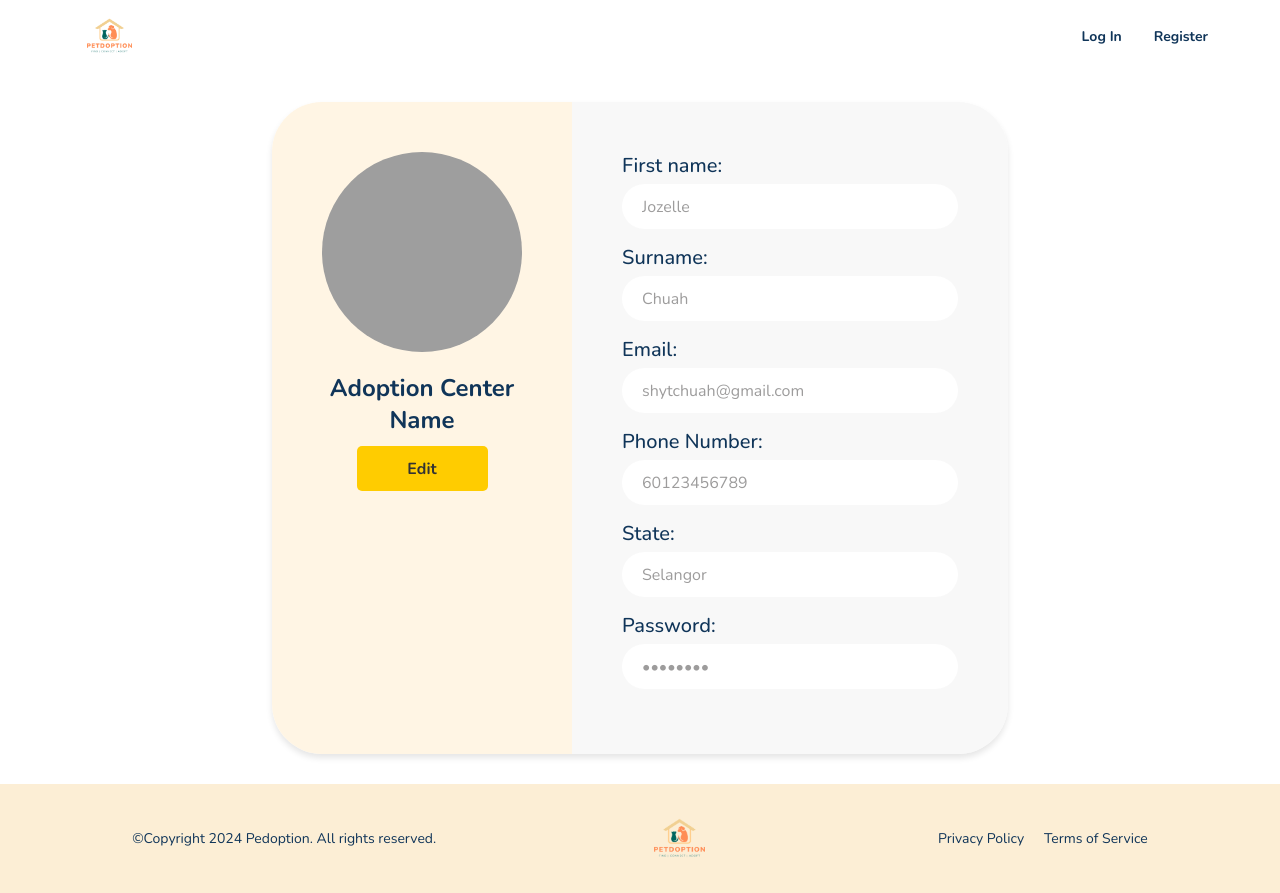
After one commit to ariakhg/petdoption, a PHP site: page /userProfile.php in a window 1280 px wide. The commit adds this page. Run offline with PHP 8.4, Linux system fonts and the light colour scheme; grey boxes are pictures that could not be loaded.

Commit message:
update db and add petprofile frontend

```diff
--- a/config/chatbox_db.php
+++ b/config/chatbox_db.php
@@ -1,4 +1,4 @@
-<!-- 6 -->
+<!-- 8 -->
 
 <?php
 require 'connection.php';
--- a/config/reports_db.php
+++ b/config/reports_db.php
@@ -1,4 +1,4 @@
-<!-- 7 -->
+<!-- 9 -->
 
 <?php
 require 'connection.php';
--- a/config/reviewratings_db.php
+++ b/config/reviewratings_db.php
@@ -1,4 +1,4 @@
-<!-- 8 -->
+<!-- 10 -->
 
 <?php
 require 'connection.php';
--- a/config/volunteering_db.php
+++ b/config/volunteering_db.php
@@ -1,4 +1,4 @@
-<!-- 9 -->
+<!-- 11 -->
 
 <?php
 require 'connection.php';
--- /dev/null
+++ b/navbar.php
@@ -0,0 +1,73 @@
+<?php
+if (session_status() === PHP_SESSION_NONE) {
+    session_start();
+}
+
+// Function to get user profile data
+function getUserProfile($conn, $userId, $role) {
+    try {
+        if ($role === 'User') {
+            $stmt = $conn->prepare("SELECT Name, ProfilePic FROM individualusers WHERE User_ID = ?");
+        } else if ($role === 'Center') {
+            $stmt = $conn->prepare("SELECT CenterName as Name, ProfilePic FROM adoptioncenters WHERE Center_ID = ?");
+        } else {
+            $stmt = $conn->prepare("SELECT Name, ProfilePic FROM admin WHERE Admin_ID = ?");
+        }
+
+        $stmt->execute([$userId]);
+        return $stmt->fetch(PDO::FETCH_ASSOC);
+    } catch (PDOException $e) {
+        error_log("Error fetching profile: " . $e->getMessage());
+        return null;
+    }
+}
+
+// Get user profile if logged in
+$userProfile = null;
+if (isset($_SESSION['user_id']) && isset($_SESSION['role'])) {
+    require_once 'config/connection.php';
+    $userProfile = getUserProfile($conn, $_SESSION['user_id'], $_SESSION['role']);
+}
+?>
+
+<nav class="navbar">
+    <div class="nav-container">
+        <!-- Left side of navbar -->
+        <div class="nav-links">
+            <img src="assets/logo.png" alt="Petdoption Logo">
+            <?php if (isset($_SESSION['role'])): ?>
+                <?php if ($_SESSION['role'] === 'User'): ?>
+                    <a href="findAPet.php">Find a Pet</a>
+                    <a href="listAPet.php">List a Pet</a>
+                    <a href="volunteer.php">Volunteer</a>
+                <?php elseif ($_SESSION['role'] === 'Center'): ?>
+                    <a href="listAPet.php">List a Pet</a>
+                <?php elseif ($_SESSION['role'] === 'Admin'): ?>
+                    <a href="adminDashboard.php">Admin Dashboard</a>
+                <?php endif; ?>
+            <?php endif; ?>
+        </div>
+
+        <!-- Right side of navbar -->
+        <div class="nav-links">
+            <?php if (isset($_SESSION['role'])): ?>
+                <?php if ($_SESSION['role'] === 'User'): ?>
+                    <a class="nav-bar-icon" href="">
+                        <img src="assets/saved-pets-icon.png" alt="Saved Pets">
+                    </a>
+                    <a class="nav-bar-icon" href="">
+                        <img src="assets/chat-icon.png" alt="Chat">
+                    </a>
+                <?php endif; ?>
+                <a href="userProfile.php">
+                    <img class="nav-profile" src="<?php echo htmlspecialchars($userProfile['ProfilePic']); ?>"
+                    alt="Profile Picture">
+                </a>
+                <a href="handlers/logout.php">Log Out</a>
+            <?php else: ?>
+                <a href="login.php">Log In</a>
+                <a href="register.php">Register</a>
+            <?php endif; ?>
+        </div>
+    </div>
+</nav>
--- a/register.php
+++ b/register.php
@@ -99,7 +99,7 @@ if ($_SERVER["REQUEST_METHOD"] == "POST") {
         <div class="nav-container">
             <div class="nav-links">
                 <img src="assets/logo.png" alt="Petdoption Logo">
-                <a href="login.php">About us</a>
+                <a href="login.php#aboutus">About us</a>
             </div>
             <div class="nav-links">
                 <a href="login.php" class="btn-secondary">Log In</a>
--- /dev/null
+++ b/userProfile.php
@@ -0,0 +1,192 @@
+<php
+
+?>
+<html lang="en">
+<head>
+    <meta charset="UTF-8">
+    <meta name="viewport" content="width=device-width, initial-scale=1.0">
+    <title>Profile</title>
+    <link rel="stylesheet" href="styles.css">
+</head>
+<style>
+    /* body {
+        font-family: Arial, sans-serif;
+        margin: 0;
+        display: flex;
+        justify-content: center;
+        align-items: center;
+        height: 100vh;
+        background-color: #f7f7f7;
+    } */
+
+    .profile-card {
+        margin-left: auto;
+        margin-right: auto;
+        margin-top: 30px;
+        margin-bottom: 30px;
+        display: flex;
+        background-color: #ffffff;
+        box-shadow: 0 4px 6px rgba(0, 0, 0, 0.1);
+        border-radius: 50px;
+        overflow: hidden;
+        width: 736px;
+    }
+
+    .profile-left {
+        background-color: #fff5e4;
+        padding: 50px;
+        text-align: center;
+        flex: 1;
+    }
+
+    .profile-left img {
+        border-radius: 50%;
+        width: 200px;
+        height: 200px;
+        margin-bottom: 20px;
+    }
+
+    .profile-left h2 {
+        font-size: 24px;
+        color: #103559;
+        margin-bottom: 10px;
+    }
+
+    .profile-left button {
+        background-color: #ffcc00;
+        border: none;
+        border-radius: 5px;
+        padding: 10px 20px;
+        font-size: 1rem;
+        color: #333;
+        cursor: pointer;
+        transition: background-color 0.3s ease;
+    }
+
+    .profile-left button:hover {
+        background-color: #e6b800;
+    }
+
+    .profile-right {
+        background-color: #F8F8F8;
+        padding: 50px;
+        flex: 2;
+    }
+
+    .profile-right label {
+        display: block;
+        font-size: 20px;
+        font-weight: 500;
+        margin-bottom: 5px;
+        color: #103559;
+    }
+
+    .profile-right input {
+        height: 45px;
+        width: 100%;
+        padding: 10px;
+        padding-left: 20px;
+        border-radius: 50px;
+        background-color:#FFFFFF;
+        margin-bottom: 15px;
+        font-size: 16px;
+        color: #9D9C9C;
+    }
+
+    .profile-right input[disabled] {
+        background-color: #FFFFFF;
+    }
+
+    .btn-primary {
+        background-color: var(--yellowbtn);
+        padding: 0.6rem 1.2rem;
+        border: 1px solid #E7BD43;
+        cursor: pointer;
+        text-decoration: none;
+        font-size: 16px;
+        height: 45px;
+        width: 131px;
+        font-weight: bold;
+        border-radius: 50px;
+    }
+
+</style>
+<body>
+    <!-- Navigation Bar -->
+    <?php include 'navbar.php';?>
+
+    <div class="profile-card">
+        <div class="profile-left">
+            <img src="images/woman.png" alt="Profile Picture">
+            <h2 id="profile-title">Jozelle Chuah</h2>
+            <button id="edit-button" class="btn-primary">Edit</button>
+        </div>
+        <div class="profile-right">
+            <label for="first-name">First name:</label>
+            <input type="text" id="first-name" value="Jozelle" disabled>
+
+            <label for="surname">Surname:</label>
+            <input type="text" id="surname" value="Chuah" disabled>
+
+            <label for="email">Email:</label>
+            <input type="email" id="email" value="shytchuah@gmail.com" disabled>
+
+            <label for="phone">Phone Number:</label>
+            <input type="text" id="phone" value="60123456789" disabled>
+
+            <label for="state">State:</label>
+            <input type="text" id="state" value="Selangor" disabled>
+
+            <label for="password">Password:</label>
+            <input type="password" id="password" value="password" disabled>
+        </div>
+    </div>
+
+    <!-- Footer -->
+    <footer>
+        <div class="footer">
+            <p>&copy;Copyright 2024 Pedoption. All rights reserved.</p>
+            <img src="assets/logo.png" alt="Petdoption Logo" class="footer-logo">
+            <div>
+                <a href="#privacy">Privacy Policy</a>
+                <a href="#terms">Terms of Service</a>
+            </div>
+        </div>
+    </footer>
+    <script>
+        const editButton = document.getElementById('edit-button');
+        const inputs = document.querySelectorAll('.profile-right input');
+        const profileTitle = document.getElementById('profile-title');
+        const profileDetails = document.getElementById('profile-details');
+
+        // Simulate user type (center or individual)
+        const isCenter = true; // Change to false for individual
+
+        if (isCenter) {
+            profileTitle.textContent = "Adoption Center Name";
+            profileDetails.innerHTML = `
+                <label for="center-name">Center Name:</label>
+                <input type="text" id="center-name" value="Happy Paws Adoption" disabled>
+
+                <label for="email">Email:</label>
+                <input type="email" id="email" value="shytchuah@gmail.com" disabled>
+
+                <label for="phone">Phone Number:</label>
+                <input type="text" id="phone" value="60123456789" disabled>
+
+                <label for="state">State:</label>
+                <input type="text" id="state" value="Selangor" disabled>
+
+                <label for="password">Password:</label>
+                <input type="password" id="password" value="password" disabled>
+            `;
+        }
+
+        editButton.addEventListener('click', () => {
+            const isEditing = editButton.textContent === 'Save';
+            inputs.forEach(input => input.disabled = isEditing);
+            editButton.textContent = isEditing ? 'Edit' : 'Save';
+        });
+    </script>
+</body>
+</html>
```
Also changed, not shown: config/adoptioncenters_db.php (+20 -9 lines), config/adoptionrequest_db.php (+7 -8 lines), config/individualusers_db.php (+18 -12 lines), config/pets_db.php (+15 -15 lines), findAPet.php (+7 -22 lines), handlers/adoption.php (added, +59 -0 lines), handlers/checkSavedPet.php (added, +26 -0 lines), handlers/logout.php (added, +22 -0 lines), handlers/savePet.php (added, +41 -0 lines), login.php (+5 -5 lines), petProfile.php (+85 -64 lines).
